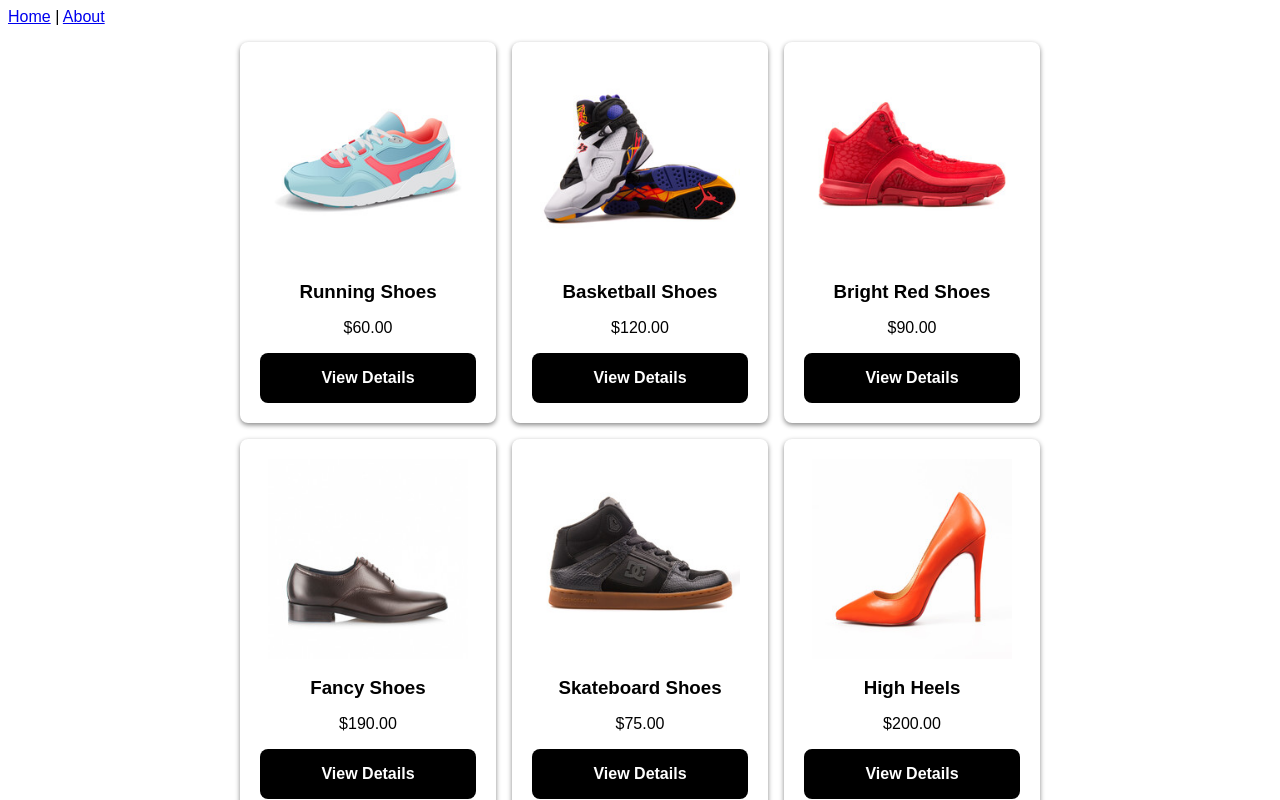
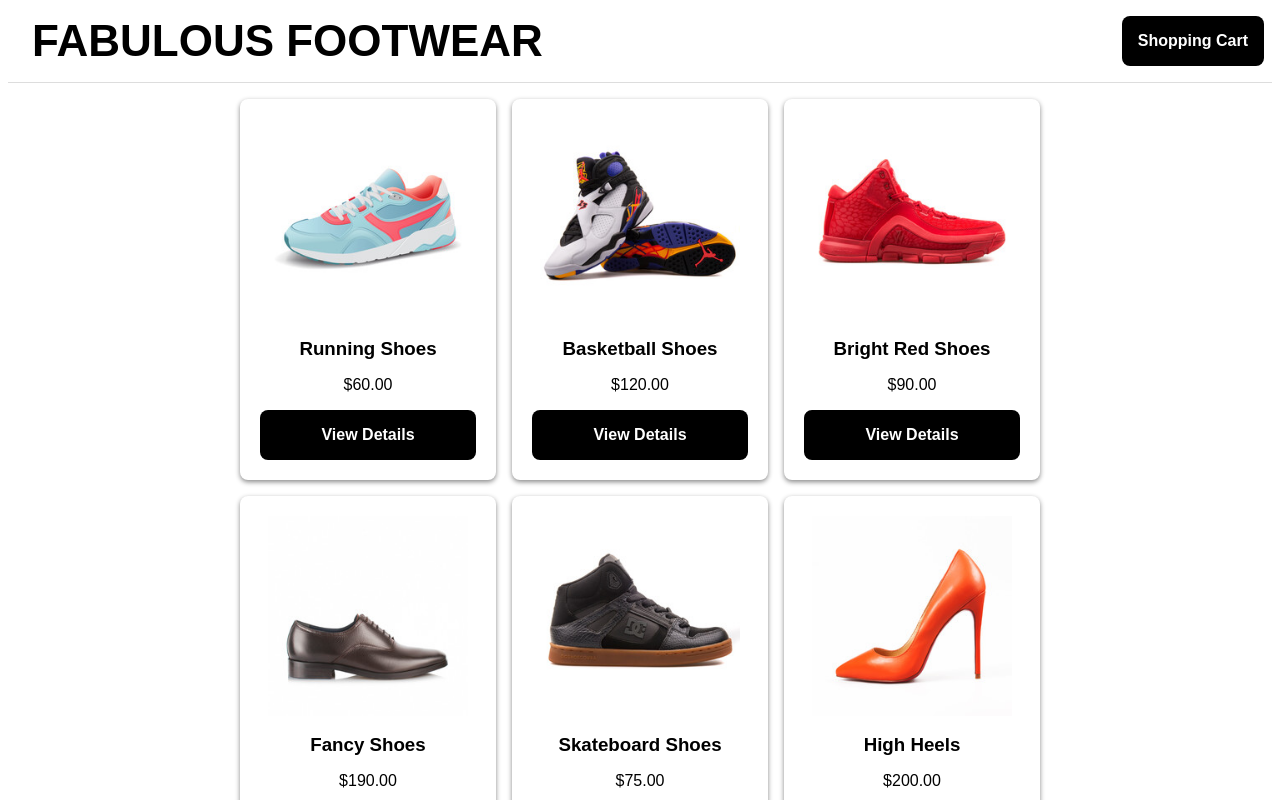
Before and after one commit to Galilea-Ivy/m05-tutorial-garcia, a Vue app: page /products in a window 1280 px wide. Shown: the top 800 px of the page. Built offline with nearby package versions, Linux system fonts and the light colour scheme.

Commit message:
created a nav bar

```diff
--- a/src/App.vue
+++ b/src/App.vue
@@ -1,10 +1,20 @@
 <template>
-  <nav>
-    <router-link to="/">Home</router-link> |
-    <router-link to="/about">About</router-link>
-  </nav>
-  <router-view/>
+  <div id="app">
+    <NavBar />
+    <router-view />
+  </div>
 </template>
+
+<script>
+import NavBar from "./components/NavBar.vue";
+
+export default {
+  name: "App",
+  components: {
+    NavBar,
+  },
+};
+</script>
 
 <style>
 * {
--- a/src/components/HelloWorld.vue
+++ /dev/null
@@ -1,58 +0,0 @@
-<template>
-  <div class="hello">
-    <h1>{{ msg }}</h1>
-    <p>
-      For a guide and recipes on how to configure / customize this project,<br>
-      check out the
-      <a href="https://cli.vuejs.org" target="_blank" rel="noopener">vue-cli documentation</a>.
-    </p>
-    <h3>Installed CLI Plugins</h3>
-    <ul>
-      <li><a href="https://github.com/vuejs/vue-cli/tree/dev/packages/%40vue/cli-plugin-babel" target="_blank" rel="noopener">babel</a></li>
-      <li><a href="https://github.com/vuejs/vue-cli/tree/dev/packages/%40vue/cli-plugin-eslint" target="_blank" rel="noopener">eslint</a></li>
-    </ul>
-    <h3>Essential Links</h3>
-    <ul>
-      <li><a href="https://vuejs.org" target="_blank" rel="noopener">Core Docs</a></li>
-      <li><a href="https://forum.vuejs.org" target="_blank" rel="noopener">Forum</a></li>
-      <li><a href="https://chat.vuejs.org" target="_blank" rel="noopener">Community Chat</a></li>
-      <li><a href="https://twitter.com/vuejs" target="_blank" rel="noopener">Twitter</a></li>
-      <li><a href="https://news.vuejs.org" target="_blank" rel="noopener">News</a></li>
-    </ul>
-    <h3>Ecosystem</h3>
-    <ul>
-      <li><a href="https://router.vuejs.org" target="_blank" rel="noopener">vue-router</a></li>
-      <li><a href="https://vuex.vuejs.org" target="_blank" rel="noopener">vuex</a></li>
-      <li><a href="https://github.com/vuejs/vue-devtools#vue-devtools" target="_blank" rel="noopener">vue-devtools</a></li>
-      <li><a href="https://vue-loader.vuejs.org" target="_blank" rel="noopener">vue-loader</a></li>
-      <li><a href="https://github.com/vuejs/awesome-vue" target="_blank" rel="noopener">awesome-vue</a></li>
-    </ul>
-  </div>
-</template>
-
-<script>
-export default {
-  name: 'HelloWorld',
-  props: {
-    msg: String
-  }
-}
-</script>
-
-<!-- Add "scoped" attribute to limit CSS to this component only -->
-<style scoped>
-h3 {
-  margin: 40px 0 0;
-}
-ul {
-  list-style-type: none;
-  padding: 0;
-}
-li {
-  display: inline-block;
-  margin: 0 10px;
-}
-a {
-  color: #42b983;
-}
-</style>
--- /dev/null
+++ b/src/components/NavBar.vue
@@ -0,0 +1,46 @@
+<template>
+    <div id="nav-bar">
+        <router-link to="/products" id="products-link">
+            <h1>FABULOUS FOOTWEAR</h1>
+        </router-link>
+
+        <router-link to="/cart" id="cart-link">
+            <button>Shopping Cart</button>
+        </router-link>
+    </div>
+</template>
+
+<script>
+export default {
+
+}
+</script>
+
+<style scoped>
+  #nav-bar {
+    border-bottom: 1px solid #ddd;
+    height: 75px;
+    width: 100%;
+  }
+
+  #products-link {
+    text-align: center;
+    display: block;
+    color: black;
+    font-size: 22px;
+    left: 32px;
+    position: absolute;
+    top: 16px;
+    text-decoration: none;
+  }
+
+  #products-link h1 {
+      margin: 0;
+  }
+
+  #cart-link {
+    position: absolute;
+    right: 16px;
+    top: 16px;
+  }
+</style>
```
Lines whose indentation alone changed are shown as unchanged.
